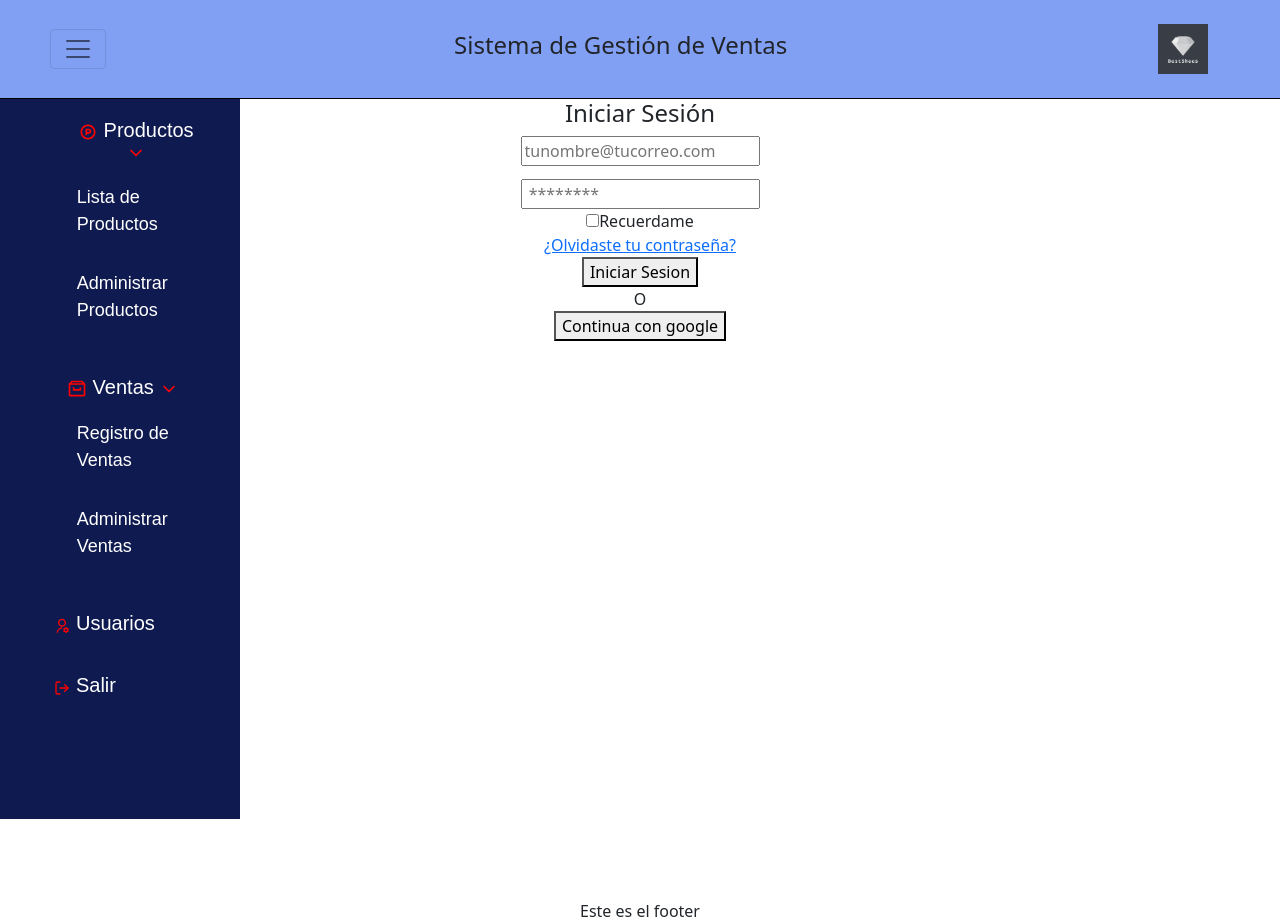
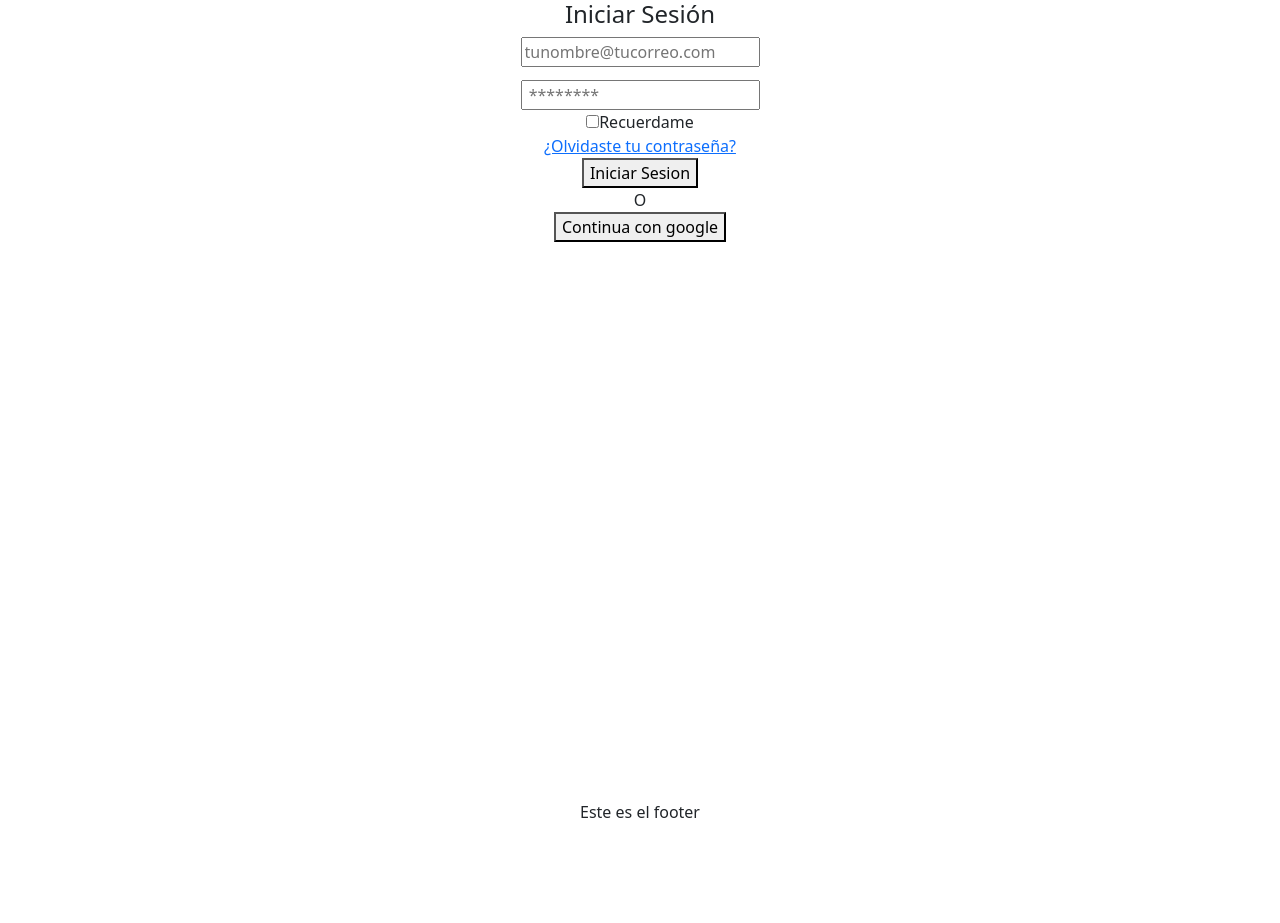
Before and after one commit to QualityDevs/Proyecto_Pagina_Web, a React (Create React App) app in the folder sistema-ventas/: page /login in a window 1280 px wide. After the commit the page ends 824 px from the top, so only its background shows below. Built offline with nearby package versions, Linux system fonts and the light colour scheme.

Commit message:
realización del layout login

```diff
--- a/sistema-ventas/src/App.jsx
+++ b/sistema-ventas/src/App.jsx
@@ -6,6 +6,7 @@ import  Admin  from './pages/admin';
 import  AdministracionVentas  from './pages/administracion_Ventas';
 import  Adminproductos  from './pages/admin_productos';
 import  AdminUsuarios  from './pages/admin_Usuarios';
+import LayoutLogin from './layouts/Layout Login';
 
 
 function App() {
@@ -13,7 +14,15 @@ function App() {
     <div className="App">
       <Router>
         <Switch>
-           <Route path={['/admin', '/administracion_Ventas', '/admin_Usuarios', '/admin_productos', '/login']} exact>
+          <Route path={'/login'}>
+              <LayoutLogin>
+                 <Route path='/login'>
+              </Route>
+            </LayoutLogin>
+
+          </Route>
+
+           <Route path={['/admin', '/administracion_Ventas', '/admin_Usuarios', '/admin_productos']} exact>
             <Layout>
               <Switch>
 
@@ -29,9 +38,6 @@ function App() {
                   <AdminUsuarios />
                 </Route>
 
-                <Route path='/login' exact>
-                  <Login/>
-                </Route>
               </Switch>
             </Layout>
           </Route>
--- /dev/null
+++ b/sistema-ventas/src/layouts/Layout Login.jsx
@@ -0,0 +1,20 @@
+import Header from '../Components/Header';
+import Footer from '../Components/Footer';
+import React from 'react';
+import Login from '../pages/login';
+
+
+const LayoutLogin =({children}) =>{
+    return(
+        <div className="containerMain">
+
+
+           <Login/>
+
+            <Footer/>
+
+        </div>
+    );
+};
+
+export default LayoutLogin;
--- a/sistema-ventas/src/pages/login.jsx
+++ b/sistema-ventas/src/pages/login.jsx
@@ -3,7 +3,7 @@ import { Link } from 'react-router-dom';
 
 const Login = () => {
   return (
-        <div>
+    <div className="Login">
 
       <h4>
         Iniciar Sesión
@@ -12,7 +12,7 @@ const Login = () => {
       <form >
         <div>
           <input
-            class= 'form'
+            class='form'
             type='email'
             placeholder='tunombre@tucorreo.com'
             required
@@ -22,7 +22,7 @@ const Login = () => {
           <input
 
             type='password'
-            placeholder= ' ********'
+            placeholder=' ********'
             required
           />
         </div>
@@ -44,7 +44,9 @@ const Login = () => {
         </div>
         <div>O</div>
         <div>
-          <button>Continua con google</button>
+          <Link to='/admin'>
+            <button type='submit'>Continua con google</button>
+          </Link>
         </div>
       </form>
     </div>
--- a/sistema-ventas/src/styles/styles.css
+++ b/sistema-ventas/src/styles/styles.css
@@ -46,6 +46,15 @@ ul{
 }
 
 .form{
+
   justify-items: center;
     margin-bottom: 1%;
 }
+
+.Login{
+
+    text-align: center;
+    height: 100vh;
+    display: list-item;
+
+}
```
Lines whose indentation alone changed are shown as unchanged.
